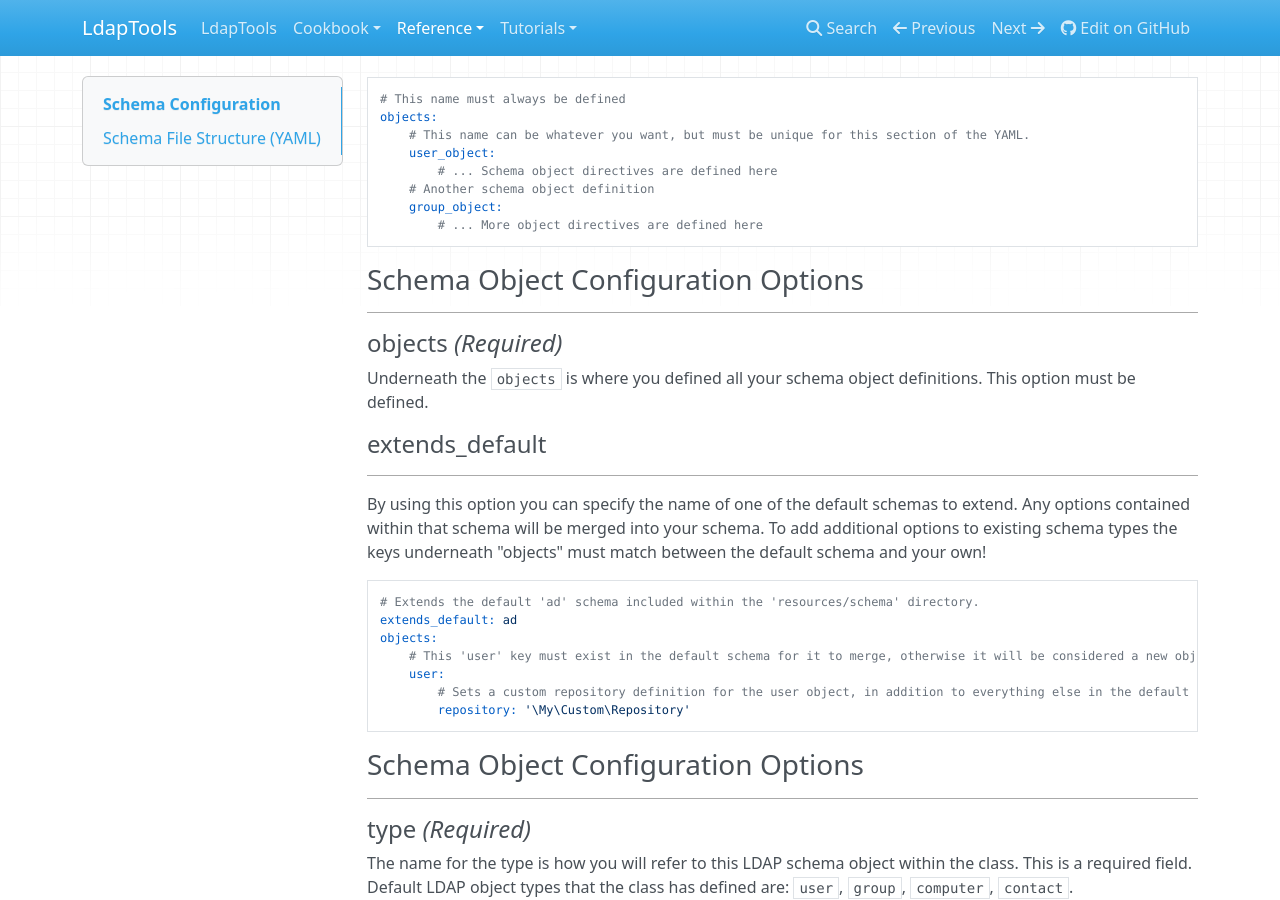
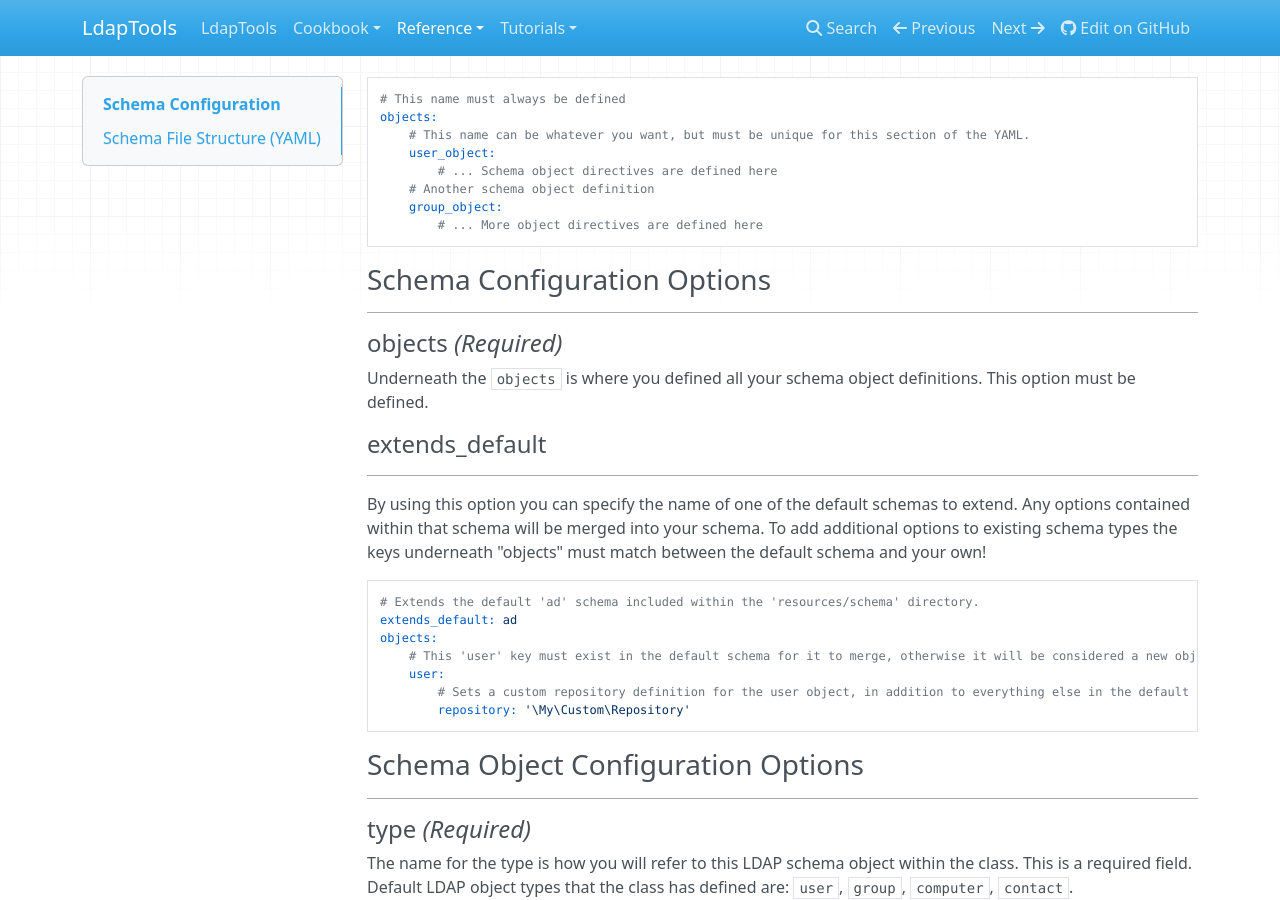
Before and after one commit to ldaptools/ldaptools, an MkDocs documentation site: the page built from docs/en/reference/Schema-Configuration.md, in a window 1280 px wide and 900 px high, scrolled down 409 px. Built offline with MkDocs 1.6.1, drawn with Linux system fonts in a browser that asks for light colours; nearby versions of some CDN libraries.

Commit message:
Fix a heading in the docs.

````diff
--- a/docs/en/reference/Schema-Configuration.md
+++ b/docs/en/reference/Schema-Configuration.md
@@ -26,8 +26,8 @@ objects:
         # ... More object directives are defined here
 ```
 
-### Schema Object Configuration Options
----------------------------------------
+### Schema Configuration Options
+--------------------------------
 
 #### objects ***(Required)***
 
````
